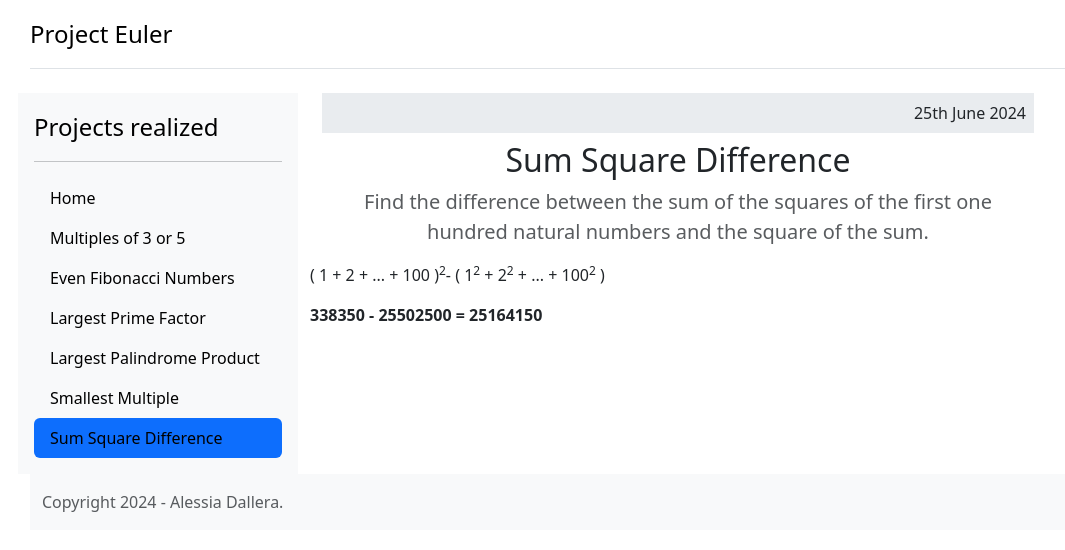
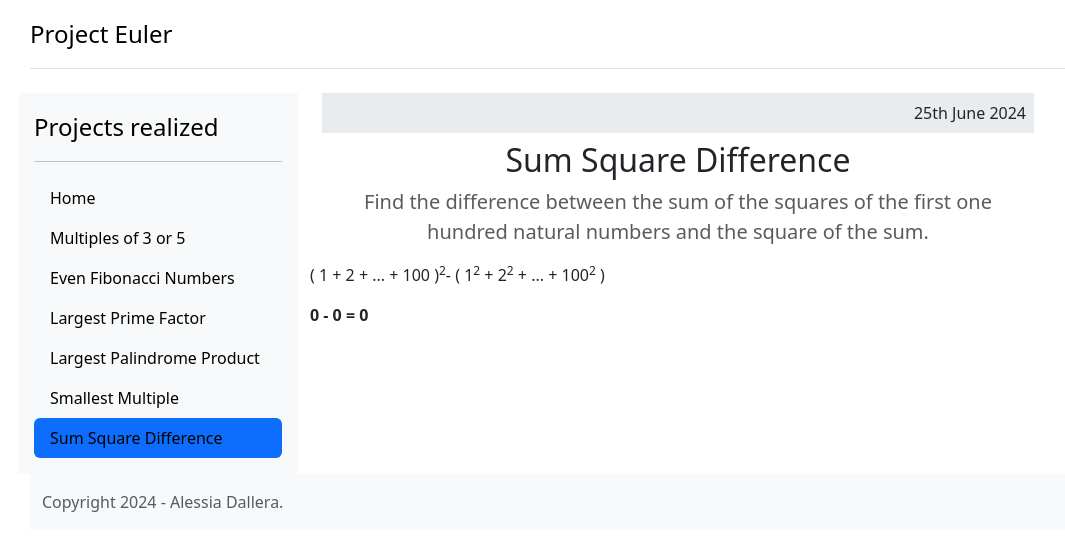
Before and after one commit to arale82/ProjectEuler, a React (Create React App) app: page /sumsquaredifference in a window 1280 px wide. Shown: the top 550 px of the page, without its empty margins (52-1117 px from the left). Built offline with nearby package versions, Linux system fonts and the light colour scheme.

Commit message:
fixed warnings.

```diff
--- a/src/components/SmallestMultiple.jsx
+++ b/src/components/SmallestMultiple.jsx
@@ -20,22 +20,22 @@ export default function SmallestMultiple () {
   const[result, setResult] = useState();
   const[isLoading, setLoading] = useState(true);
 
+
   useEffect(() => {
+    var maxNumber = 1000000000;
+    var maxDivisor = 20;
+    var counter = 10;
     //Runs only on the first render.
     //Set a timeout so the other blocks can load first, then we can do the calculation.
     setTimeout(() => {
-      var num = findSmallestMultiple();
+      var num = findSmallestMultiple(counter, maxNumber, maxDivisor);
       setResult(num);
       setLoading(false);
     }, 100);
   }, []);
 
 
-  var maxNumber = 1000000000;
-  var maxDivisor = 20;
-  var counter = 10;
-
-  function findSmallestMultiple() {
+  function findSmallestMultiple(counter, maxNumber, maxDivisor) {
     var foundNumber = 0;
     //cycle through all numbers
     while (counter <= maxNumber){
--- a/src/components/SumSquareDifference.jsx
+++ b/src/components/SumSquareDifference.jsx
@@ -17,7 +17,7 @@ export default function SumSquareDifference () {
 
   var maxNum = 100;
 
-  useEffect(() => {
+  useEffect((maxNum) => {
     //Runs only on the first render.
     findSumSquareDifference(maxNum);
   }, []);
```
